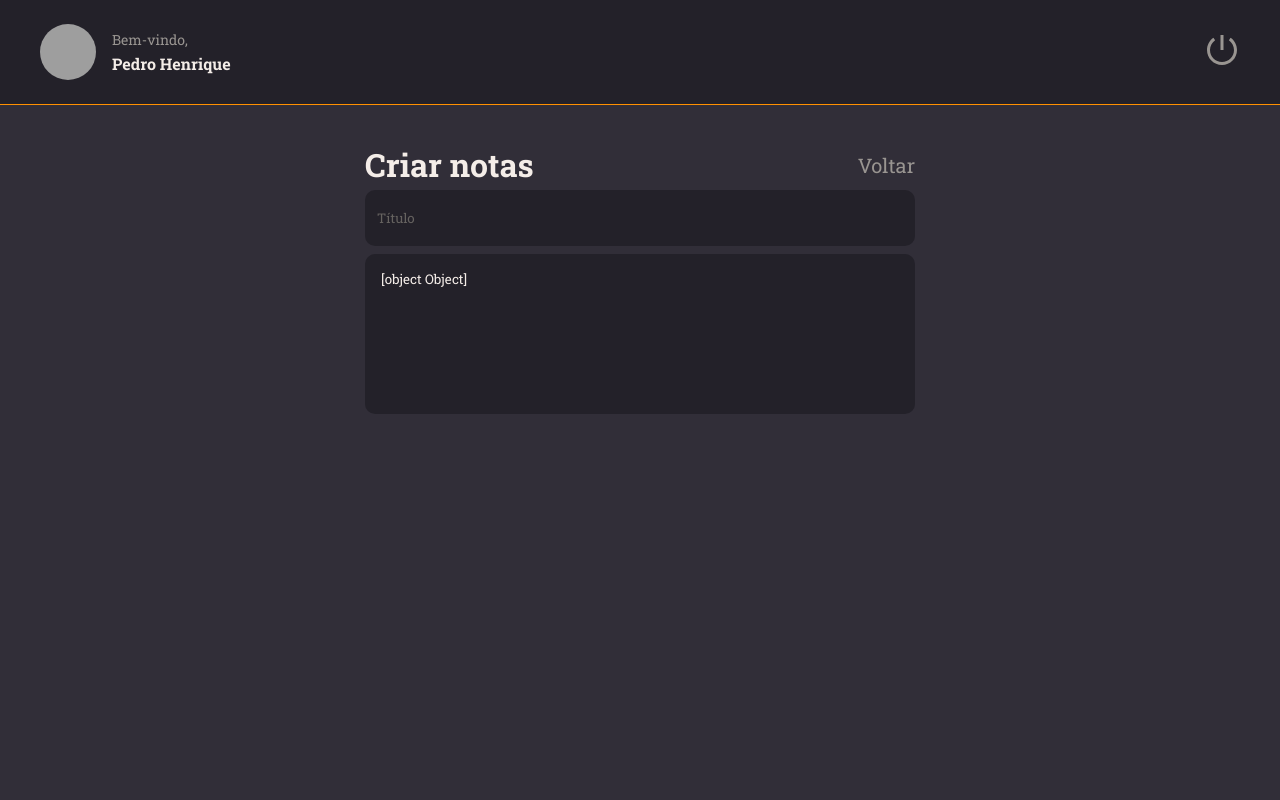
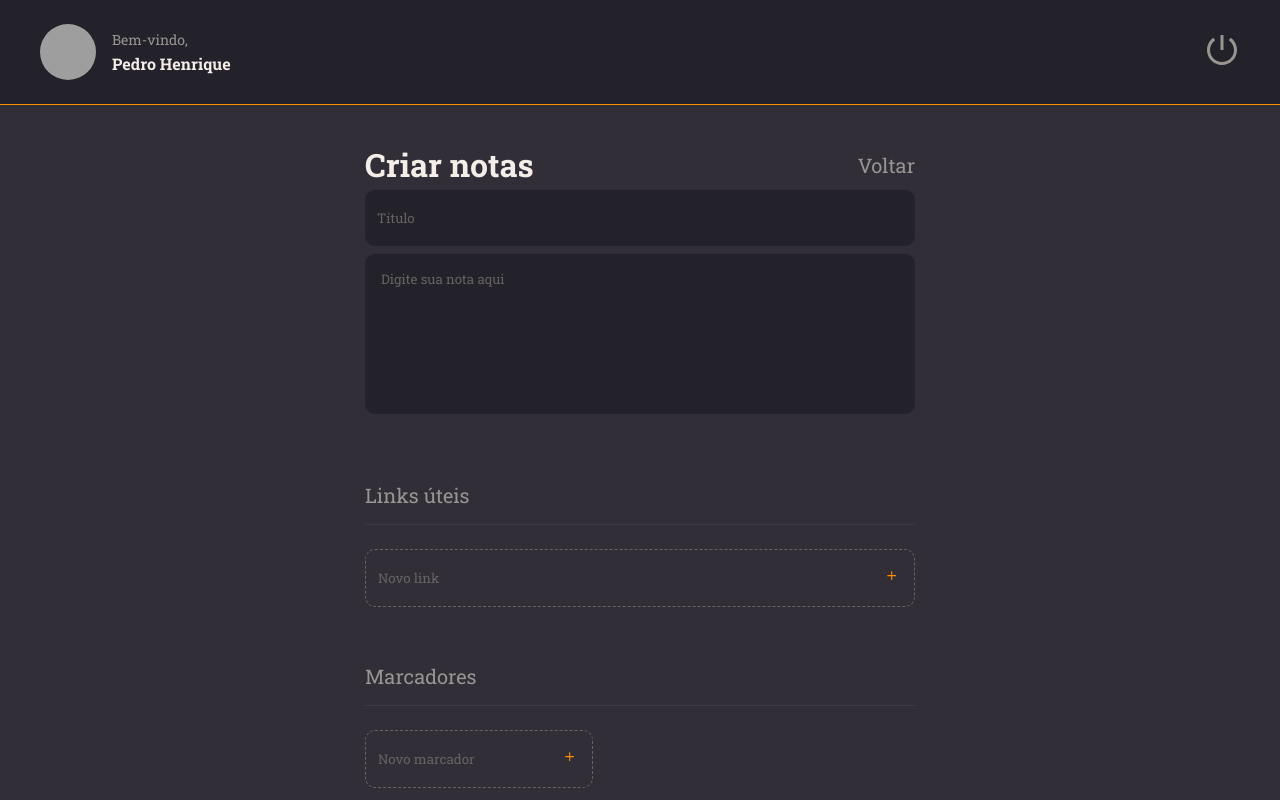
Before and after one commit to phrsilva/Rocketseat-Explorer, a React (Vite) app in the folder Stage 9 - Introdução ao React.js/RocketNotes/: page /new in a window 1280 px wide. Built offline with nearby package versions, Linux system fonts and the light colour scheme; grey boxes are pictures that could not be loaded.

Commit message:
conclusão das notas, início das rotas

```diff
--- a/Stage 9 - Introdução ao React.js/RocketNotes/package.json
+++ b/Stage 9 - Introdução ao React.js/RocketNotes/package.json
@@ -13,6 +13,7 @@
     "react": "^18.3.1",
     "react-dom": "^18.3.1",
     "react-icons": "^5.4.0",
+    "react-router-dom": "^7.0.2",
     "rocketnotes": "file:",
     "styled-components": "^6.1.13"
   },
--- /dev/null
+++ b/Stage 9 - Introdução ao React.js/RocketNotes/src/components/noteItem/index.jsx
@@ -0,0 +1,26 @@
+import {FiPlus, FiX} from 'react-icons/fi'
+
+import { Container } from "./style";
+
+export function NoteItem({isNew, value, onClick, ...rest}) {
+    return (
+        <Container isNew={isNew}>
+            <input type="text"
+            value={value}
+            readOnly ={!isNew}
+            {...rest} />
+
+            <button
+            type="button"
+            onClick={onClick}
+            className={isNew ? "button-add" : "button-delete"} >
+
+                {isNew ? <FiPlus /> : <FiX />}
+
+            </button>
+
+        </Container>
+
+
+    );
+}
--- /dev/null
+++ b/Stage 9 - Introdução ao React.js/RocketNotes/src/components/noteItem/style.js
@@ -0,0 +1,43 @@
+import styled from "styled-components";
+
+export const Container = styled.div`
+    display: flex;
+    align-items: center;
+
+    background-color: ${({ theme, isNew }) => isNew ? "transparent" : theme.COLORS.BACKGROUND_900};
+    color: ${({ theme }) => theme.COLORS.GRAY_300};
+
+    border: ${({ theme, isNew }) => isNew ? `1px dashed ${theme.COLORS.GRAY_300}` : "none"};
+
+    margin-bottom: .8rem;
+    border-radius: 1rem;
+    padding-right: 1.6rem;
+
+    > button {
+        border: none;
+        background: none;
+    }
+
+    .button-delete {
+        color: ${({ theme }) => theme.COLORS.RED};
+    }
+
+    .button-add {
+        color: ${({ theme }) => theme.COLORS.ORANGE};
+    }
+
+    > input {
+        height: 5.6rem;
+        width: 100%;
+
+        padding: 1.2rem;
+        color: ${({ theme }) => theme.COLORS.WHITE};
+        background: transparent;
+        border: none;
+
+        &::placeholder {
+            color: ${({ theme }) => theme.COLORS.GRAY_300};
+        }
+
+    }
+`;
--- a/Stage 9 - Introdução ao React.js/RocketNotes/src/components/textArea/index.jsx
+++ b/Stage 9 - Introdução ao React.js/RocketNotes/src/components/textArea/index.jsx
@@ -1,8 +1,8 @@
 import { Container } from "./style";
 
-export function TextArea(value, ...rest) {
+export function TextArea({value, ...rest}) {
     return (
-        <Container {...rest}>
+        <Container placeholder="Digite sua nota aqui" {...rest}>
             {value}
 
 
--- a/Stage 9 - Introdução ao React.js/RocketNotes/src/main.jsx
+++ b/Stage 9 - Introdução ao React.js/RocketNotes/src/main.jsx
@@ -1,20 +1,17 @@
 import { StrictMode } from 'react'
 import { createRoot } from 'react-dom/client'
-import { Home } from './pages/home/index.jsx'
-import { SignIn } from './pages/signin/index.jsx'
-import { SignUp } from './pages/signup/index.jsx'
-import { Profile } from './pages/profile/index.jsx'
-import { New } from './pages/new/index.jsx'
-
 import { ThemeProvider } from 'styled-components'
 import theme from './styles/theme.js'
 import GlobalStyles from './styles/global.js'
+
+import { Routes } from './routes'
+
 
 createRoot(document.getElementById('root')).render(
   <StrictMode>
     <ThemeProvider theme={theme}>
       <GlobalStyles />
-      <New />
+      <Routes />
     </ThemeProvider>
   </StrictMode>
 )
--- a/Stage 9 - Introdução ao React.js/RocketNotes/src/pages/new/index.jsx
+++ b/Stage 9 - Introdução ao React.js/RocketNotes/src/pages/new/index.jsx
@@ -1,6 +1,9 @@
 import { Header } from "../../components/header";
 import { Input } from "../../components/input";
 import { TextArea } from "../../components/textArea";
+import { NoteItem } from "../../components/noteItem";
+import { Section } from '../../components/section'
+import { Button } from "../../components/button";
 import { Container, Form } from "./styles";
 
 
@@ -18,10 +21,21 @@ export function New() {
                     <Input
                     placeholder="Título"
                     />
-                    <TextArea >
+                    <TextArea ></TextArea>
 
+                    <Section title="Links úteis">
+                        <NoteItem isNew placeholder="Novo link" />
+                    </Section>
 
-                    </TextArea>
+                    <Section title="Marcadores">
+                        <div className="tags">
+                            <NoteItem isNew placeholder="Novo marcador" />
+
+                        </div>
+                    </Section>
+
+                    <Button title="Salvar" />
+
                 </Form>
 
             </main>
--- a/Stage 9 - Introdução ao React.js/RocketNotes/src/pages/new/styles.js
+++ b/Stage 9 - Introdução ao React.js/RocketNotes/src/pages/new/styles.js
@@ -9,6 +9,17 @@ export const Container = styled.div`
     "header"
     "content"
     ;
+
+    main {
+        grid-area: content;
+        overflow-y: auto;
+    }
+
+    .tags {
+        display: flex;
+        justify-content: space-between;
+        flex-wrap: wrap;
+    }
 `;
 
 export const Form = styled.form`
@@ -31,4 +42,8 @@ export const Form = styled.form`
         }
 
     }
+
+    > input {
+        font-size: 2.4rem;
+    }
 `;
--- a/Stage 9 - Introdução ao React.js/RocketNotes/src/pages/signin/index.jsx
+++ b/Stage 9 - Introdução ao React.js/RocketNotes/src/pages/signin/index.jsx
@@ -2,6 +2,7 @@ import { Container, Form, Background } from "./style";
 import { Input } from "../../components/input";
 import { Button } from "../../components/button";
 import { FiMail, FiLock  } from "react-icons/fi";
+import { Link } from "react-router-dom";
 
 
 export function SignIn() {
@@ -24,7 +25,7 @@ export function SignIn() {
                 />
 
                 <Button title={"Entrar"}/>
-                <a href="#">Criar conta</a>
+                <Link to="/register">Criar conta</Link>
 
             </Form>
 
--- a/Stage 9 - Introdução ao React.js/RocketNotes/src/pages/signup/index.jsx
+++ b/Stage 9 - Introdução ao React.js/RocketNotes/src/pages/signup/index.jsx
@@ -2,7 +2,7 @@ import { Container, Form, Background } from "./style";
 import { Input } from "../../components/input";
 import { Button } from "../../components/button";
 import { FiMail, FiLock, FiUser  } from "react-icons/fi";
-
+import { Link } from "react-router-dom";
 
 export function SignUp() {
     return (
@@ -30,8 +30,7 @@ export function SignUp() {
                 />
 
                 <Button title={"Cadastrar"}/>
-                <a href="#">Voltar para o login</a>
-
+                <Link to="/">Voltar para o login</Link>
             </Form>
 
 
--- /dev/null
+++ b/Stage 9 - Introdução ao React.js/RocketNotes/src/routes/app.routes.jsx
@@ -0,0 +1,17 @@
+import { Routes, Route } from "react-router-dom";
+
+import { Home } from "../pages/home";
+import { New } from "../pages/new";
+import { Details } from "../pages/details";
+import { Profile } from "../pages/profile";
+
+export function AppRoutes() {
+    return (
+        <Routes>
+            <Route path="/" element={<Home />} />
+            <Route path="/new" element={<New />} />
+            <Route path="/details/:id" element={<Details />} />
+            <Route path="/profile" element={<Profile />} />
+        </Routes>
+    );
+}
--- /dev/null
+++ b/Stage 9 - Introdução ao React.js/RocketNotes/src/routes/auth.routes.jsx
@@ -0,0 +1,13 @@
+import { Routes, Route } from "react-router-dom";
+import {SignIn} from "../pages/signin"
+import {SignUp} from "../pages/signup"
+
+export function AuthRoutes() {
+    return (
+        <Routes>
+            <Route path="/" element={<SignIn />} />
+            <Route path="/register" element={<SignUp />} />
+
+        </Routes>
+    );
+}
--- /dev/null
+++ b/Stage 9 - Introdução ao React.js/RocketNotes/src/routes/index.jsx
@@ -0,0 +1,11 @@
+import { BrowserRouter } from "react-router-dom";
+import { AppRoutes } from "./app.routes";
+import { AuthRoutes } from "./auth.routes";
+
+export function Routes() {
+    return (
+        <BrowserRouter>
+            <AppRoutes />
+        </BrowserRouter>
+    );
+}
```
Also changed, not shown: 1 other file (tests, documents, lock files or other folders).
